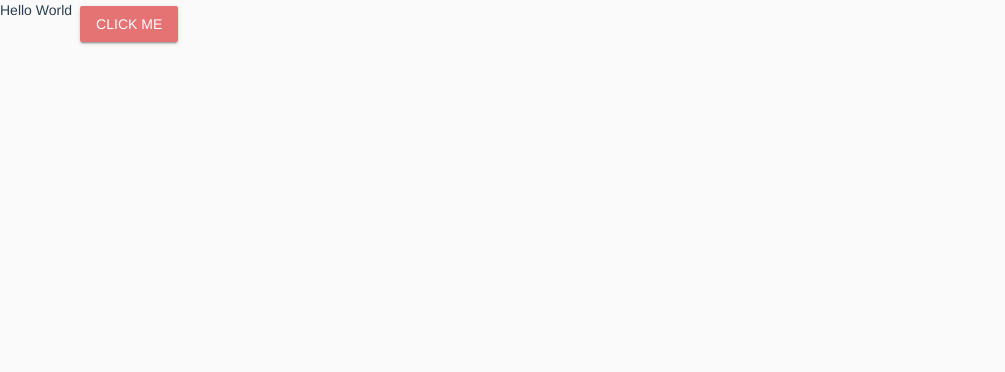
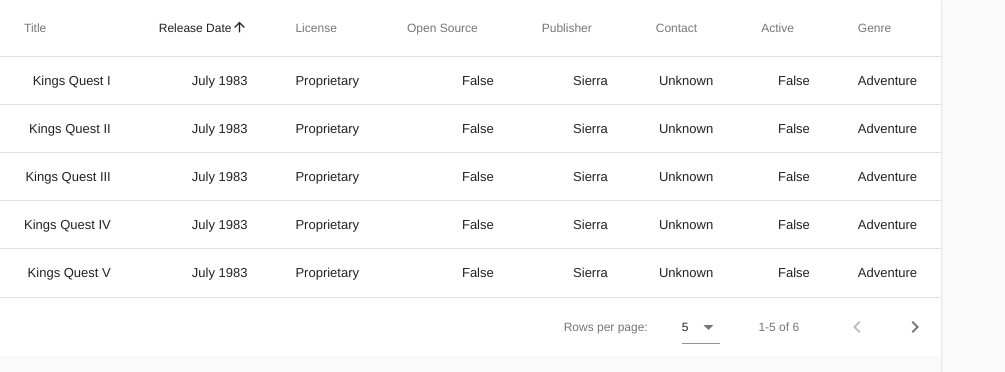
Before and after one commit to tctcodes/csc411-group2-dbproj, a Vue app in the folder app/: page / in a window 1280 px wide. Shown: the top 372 px of the page, without its empty margins (0-1005 px from the left). Built offline with nearby package versions, Linux system fonts and the light colour scheme.

Commit message:
created static view of data

```diff
--- a/app/public/index.html
+++ b/app/public/index.html
@@ -5,6 +5,7 @@
     <meta http-equiv="X-UA-Compatible" content="IE=edge">
     <meta name="viewport" content="width=device-width,initial-scale=1.0">
     <link rel="icon" href="<%= BASE_URL %>favicon.ico">
+    <link href="https://fonts.googleapis.com/css?family=Material+Icons" rel="stylesheet">
     <title>app</title>
   </head>
   <body>
--- a/app/src/components/HelloWorld.vue
+++ /dev/null
@@ -1,73 +0,0 @@
-<template>
-  <v-layout>
-    <p>Hello World</p>
-    <div class="text-xs-center">
-      <v-dialog
-        v-model="dialog"
-        width="500"
-      >
-        <v-btn
-          slot="activator"
-          color="red lighten-2"
-          dark
-        >
-          Click Me
-        </v-btn>
-
-        <v-card>
-          <v-card-title
-            class="headline grey lighten-2"
-            primary-title
-          >
-            Hello World!
-          </v-card-title>
-
-          <v-card-text>
-            Javascript Rules!
-          </v-card-text>
-
-          <v-divider></v-divider>
-
-          <v-card-actions>
-            <v-spacer></v-spacer>
-            <v-btn
-              color="primary"
-              flat
-              @click="dialog = false"
-            >
-              I Agree
-            </v-btn>
-          </v-card-actions>
-        </v-card>
-      </v-dialog>
-    </div>
-  </v-layout>
-</template>
-
-<script>
-export default {
-  data() {
-    return {
-      dialog: false,
-    };
-  },
-};
-</script>
-
-<!-- Add "scoped" attribute to limit CSS to this component only -->
-<style scoped lang="scss">
-h3 {
-  margin: 40px 0 0;
-}
-ul {
-  list-style-type: none;
-  padding: 0;
-}
-li {
-  display: inline-block;
-  margin: 0 10px;
-}
-a {
-  color: #42b983;
-}
-</style>
--- /dev/null
+++ b/app/src/components/abandonTable.vue
@@ -0,0 +1,111 @@
+<template>
+  <v-layout>
+    <v-data-table
+      :headers="headers"
+      :items="abandonWare"
+      class="elevation-1"
+    >
+      <template slot="items" slot-scope="props">
+        <!-- <td>{{ props.item.name }}</td> -->
+        <td class="text-xs-right">{{ props.item.title }}</td>
+        <td class="text-xs-right">{{ props.item.releaseDate }}</td>
+        <td class="text-xs-right">{{ props.item.license }}</td>
+        <td class="text-xs-right">{{ props.item.openSource }}</td>
+        <td class="text-xs-right">{{ props.item.publisher }}</td>
+        <td class="text-xs-right">{{ props.item.contact }}</td>
+        <td class="text-xs-right">{{ props.item.active }}</td>
+        <td class="text-xs-right">{{ props.item.genre }}</td>
+      </template>
+    </v-data-table>
+  </v-layout>
+</template>
+
+<script>
+export default {
+  data() {
+    return {
+      headers: [
+        {
+          text: 'Title',
+          align: 'left',
+          sortable: false,
+          value: 'title',
+        },
+        { text: 'Release Date', value: 'releaseDate' },
+        { text: 'License', value: 'license' },
+        { text: 'Open Source', value: 'openSource' },
+        { text: 'Publisher', value: 'publisher' },
+        { text: 'Contact', value: 'contact' },
+        { text: 'Active', value: 'active' },
+        { text: 'Genre', value: 'genre' },
+      ],
+      abandonWare: [
+        {
+          title: 'Kings Quest I',
+          releaseDate: 'July 1983',
+          license: 'Proprietary',
+          openSource: 'False',
+          publisher: 'Sierra',
+          contact: 'Unknown',
+          active: 'False',
+          genre: 'Adventure',
+        },
+        {
+          title: 'Kings Quest II',
+          releaseDate: 'July 1983',
+          license: 'Proprietary',
+          openSource: 'False',
+          publisher: 'Sierra',
+          contact: 'Unknown',
+          active: 'False',
+          genre: 'Adventure',
+        },
+        {
+          title: 'Kings Quest III',
+          releaseDate: 'July 1983',
+          license: 'Proprietary',
+          openSource: 'False',
+          publisher: 'Sierra',
+          contact: 'Unknown',
+          active: 'False',
+          genre: 'Adventure',
+        },
+        {
+          title: 'Kings Quest IV',
+          releaseDate: 'July 1983',
+          license: 'Proprietary',
+          openSource: 'False',
+          publisher: 'Sierra',
+          contact: 'Unknown',
+          active: 'False',
+          genre: 'Adventure',
+        },
+        {
+          title: 'Kings Quest V',
+          releaseDate: 'July 1983',
+          license: 'Proprietary',
+          openSource: 'False',
+          publisher: 'Sierra',
+          contact: 'Unknown',
+          active: 'False',
+          genre: 'Adventure',
+        },
+        {
+          title: 'Kings Quest VI',
+          releaseDate: 'July 1983',
+          license: 'Proprietary',
+          openSource: 'False',
+          publisher: 'Sierra',
+          contact: 'Unknown',
+          active: 'False',
+          genre: 'Adventure',
+        },
+      ],
+    };
+  },
+};
+</script>
+
+<style scoped lang="scss">
+
+</style>
--- a/app/src/router.js
+++ b/app/src/router.js
@@ -1,6 +1,6 @@
 import Vue from 'vue';
 import Router from 'vue-router';
-import Hello from '@/components/HelloWorld.vue';
+import AbandonTable from '@/components/abandonTable.vue';
 
 Vue.use(Router);
 
@@ -10,8 +10,8 @@
   routes: [
     {
       path: '/',
-      name: 'Hello',
-      component: Hello,
+      name: 'AbandonTable',
+      component: AbandonTable,
     },
   ],
 });
```
